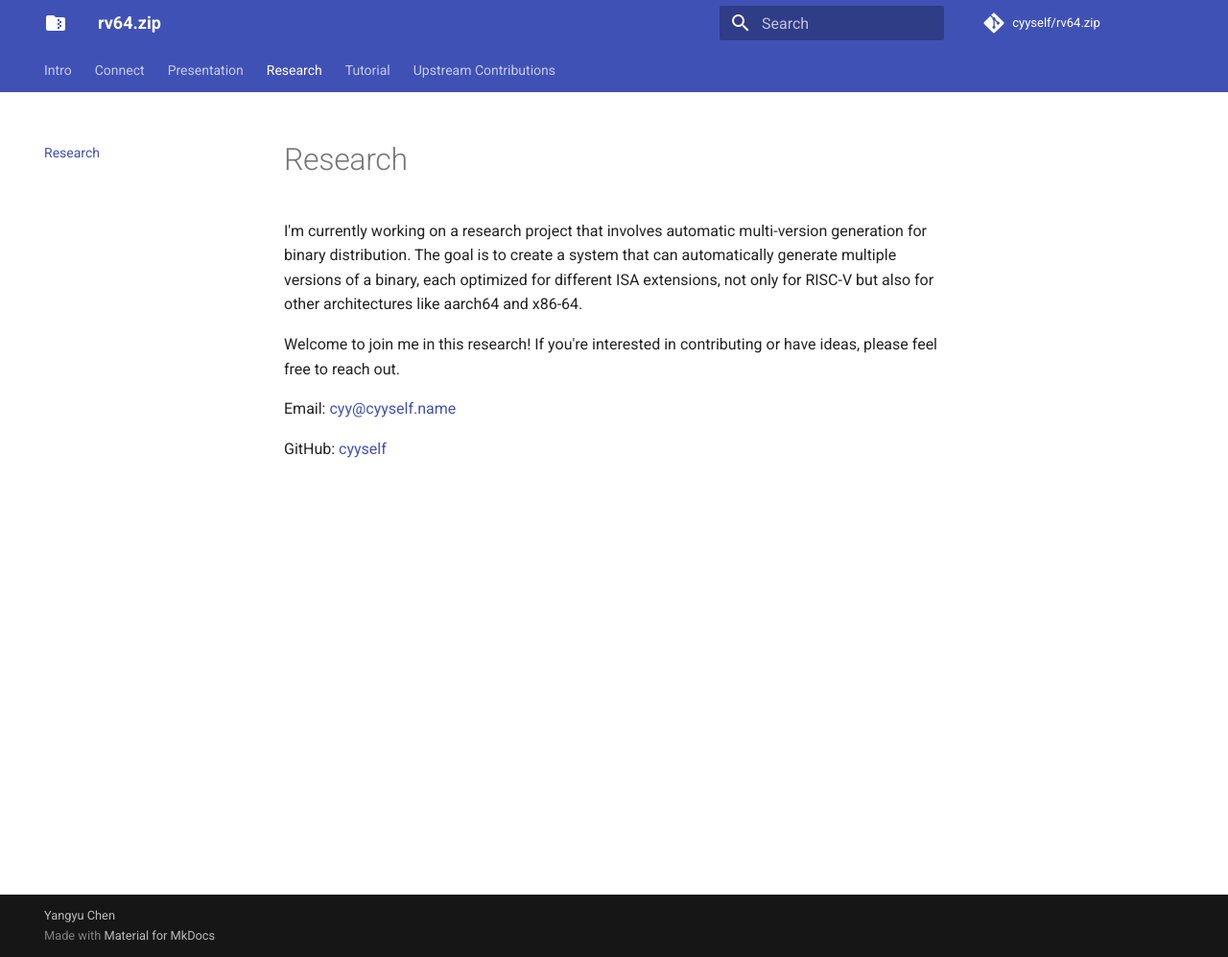
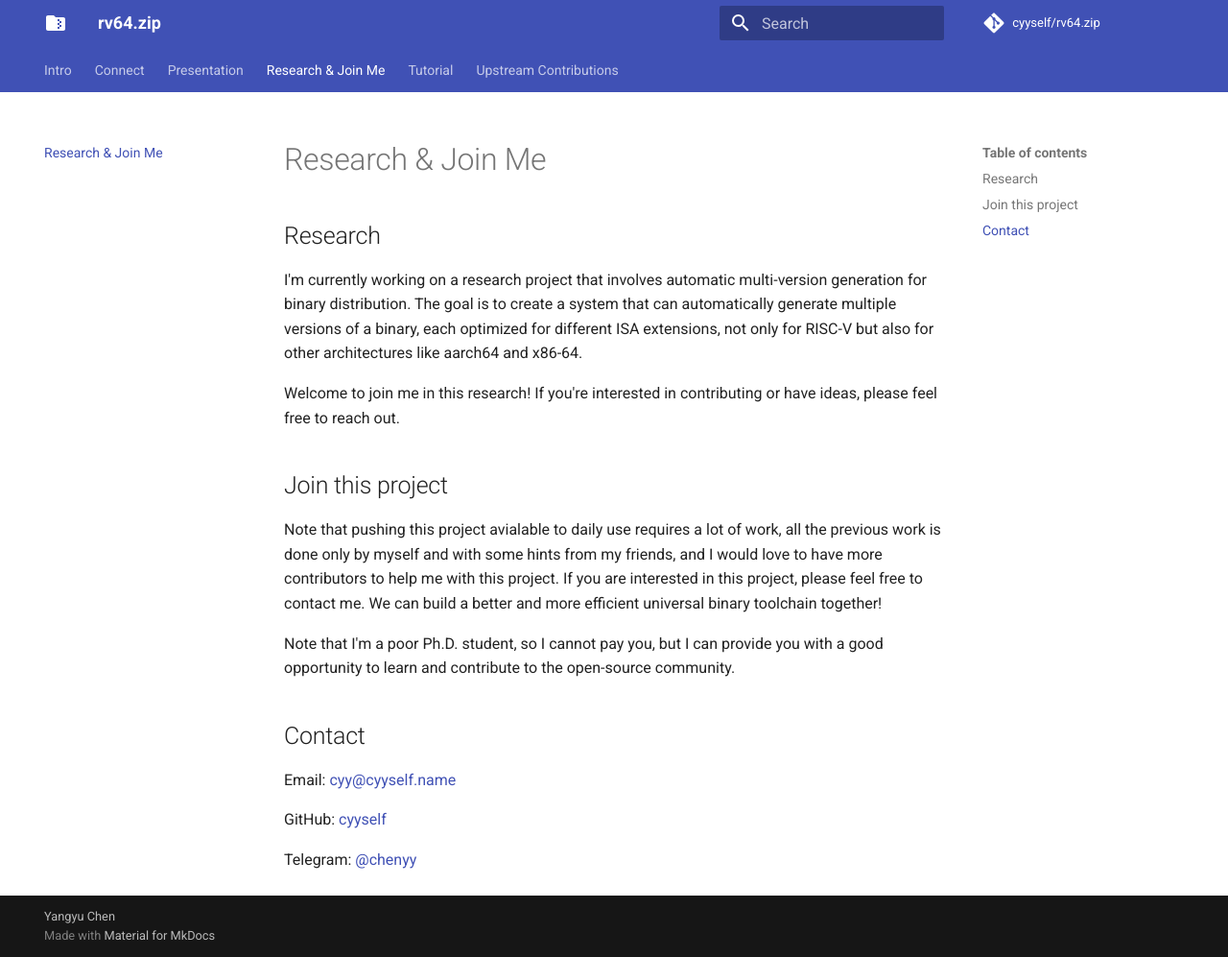
Before and after one commit to cyyself/rv64.zip, an MkDocs documentation site: the page built from docs/research.md, in a window 1280 px wide and 997 px high. Shown: the whole window at 96% size. Built offline with MkDocs 1.6.1 and Material for MkDocs 9.7.7, drawn with Linux system fonts in a browser that asks for light colours; comment, search, counter and statistics services are not loaded.

Commit message:
research.md: add join section

```diff
--- a/docs/research.md
+++ b/docs/research.md
@@ -1,9 +1,21 @@
-# Research
+# Research & Join Me
+
+## Research
 
 I'm currently working on a research project that involves automatic multi-version generation for binary distribution. The goal is to create a system that can automatically generate multiple versions of a binary, each optimized for different ISA extensions, not only for RISC-V but also for other architectures like aarch64 and x86-64.
 
 Welcome to join me in this research! If you're interested in contributing or have ideas, please feel free to reach out.
 
+## Join this project
+
+Note that pushing this project avialable to daily use requires a lot of work, all the previous work is done only by myself and with some hints from my friends, and I would love to have more contributors to help me with this project. If you are interested in this project, please feel free to contact me. We can build a better and more efficient universal binary toolchain together!
+
+Note that I'm a poor Ph.D. student, so I cannot pay you, but I can provide you with a good opportunity to learn and contribute to the open-source community.
+
+## Contact
+
 Email: [cyy@cyyself.name](mailto:cyy@cyyself.name)
 
 GitHub: [cyyself](https://github.com/cyyself)
+
+Telegram: [@chenyy](https://t.me/chenyy)
```
